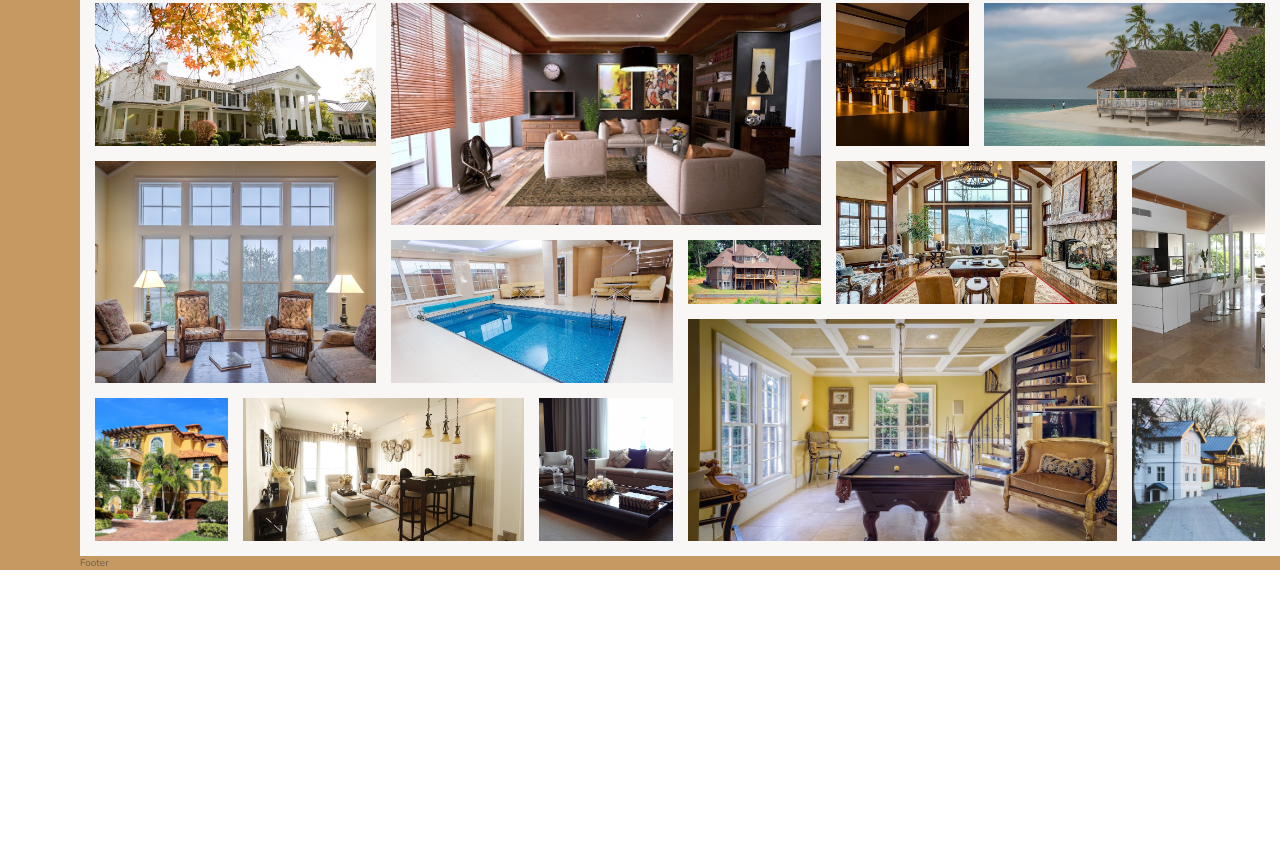
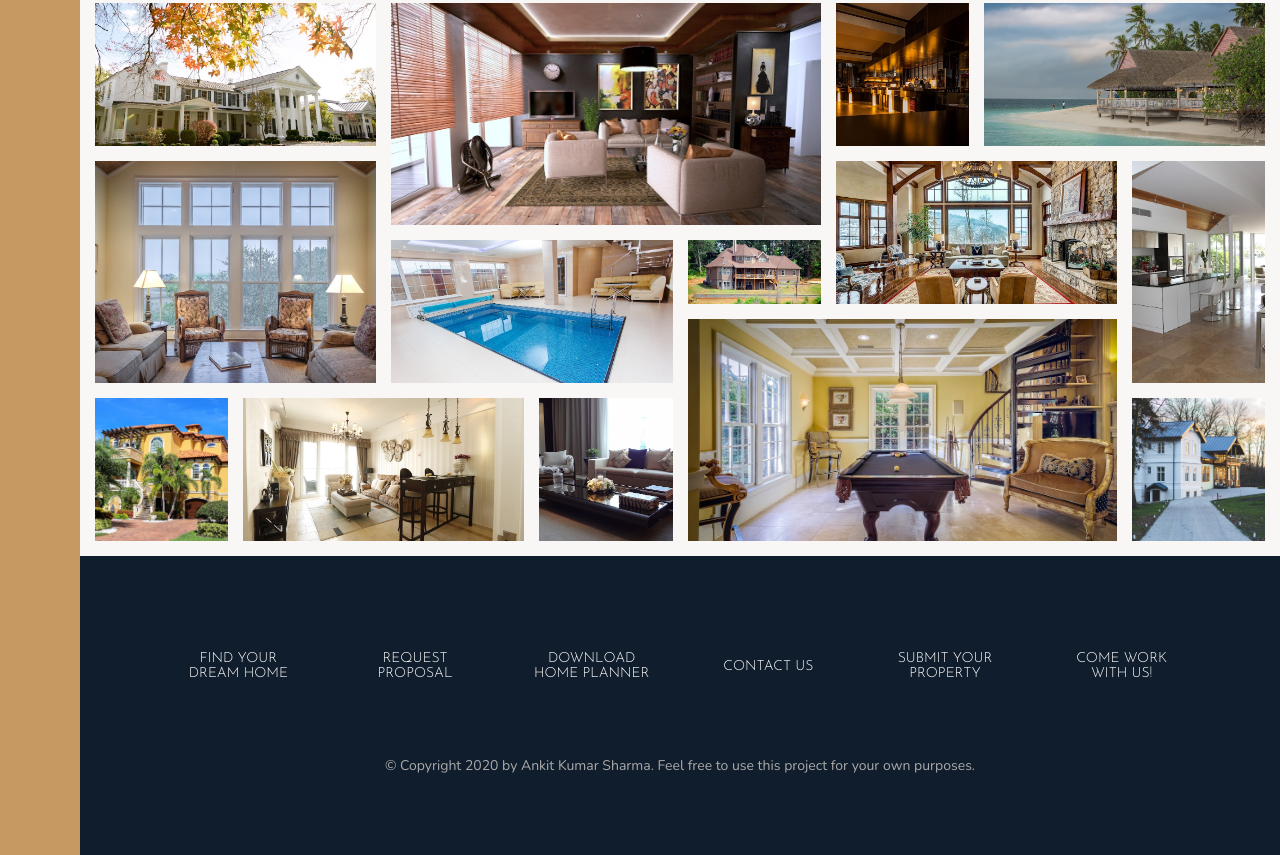
Before and after one commit to CodesWithAnkit/nexter, a website: page index.html in a window 1280 px wide. Shown: the part 3016-3871 px from the top of the page. Before the commit the page ends 3586 px from the top, so only its background shows below. Drawn offline with nearby package versions, Linux system fonts and the light colour scheme.

Commit message:
Footer of the project

```diff
--- a/index.html
+++ b/index.html
@@ -336,7 +336,17 @@
     </section>
 
     <footer class="footer">
-      Footer
+        <ul class="nav">
+            <li class="nav__item"><a href="#" class="nav__link">Find your dream home</a></li>
+            <li class="nav__item"><a href="#" class="nav__link">Request proposal</a></li>
+            <li class="nav__item"><a href="#" class="nav__link">Download home planner</a></li>
+            <li class="nav__item"><a href="#" class="nav__link">Contact us</a></li>
+            <li class="nav__item"><a href="#" class="nav__link">Submit your property</a></li>
+            <li class="nav__item"><a href="#" class="nav__link">Come work with us!</a></li>
+        </ul>
+        <p class="copyright">
+            &copy; Copyright 2020 by Ankit Kumar Sharma. Feel free to use this project for your own purposes.
+        </p>
     </footer>
   </body>
 </html>
--- a/sass/_footer.scss
+++ b/sass/_footer.scss
@@ -1,4 +1,43 @@
 .footer {
-  background-color: $color-primary;
+  background-color: $color-secondary;
   grid-column: full-start / full-end;
+  padding: 8rem;
 }
+
+.nav {
+  list-style: none;
+
+  display: grid;
+  grid-template-columns: repeat(auto-fit, minmax(15rem, 1fr));
+  grid-gap: 2rem;
+  align-items: center;
+
+  &__link:link,
+  &__link:visited {
+    font-size: 1.4rem;
+    color: #fff;
+    text-decoration: none;
+    font-family: $font-display;
+    text-transform: uppercase;
+    text-align: center;
+    padding: 1.5rem;
+    display: block;
+    transition: all 0.2s;
+  }
+
+  &__link:hover,
+  &__link:active {
+    background-color: rgba(#fff, 0.05);
+    transform: translateY(-3px);
+  }
+}
+
+.copyright {
+  font-size: 1.4rem;
+  color: $color-grey-light-2;
+  margin-top: 6rem;
+  margin-right: auto;
+  margin-left: auto;
+  text-align: center;
+  width: 70%;
+}
```
Also changed, not shown: css/style.css.
